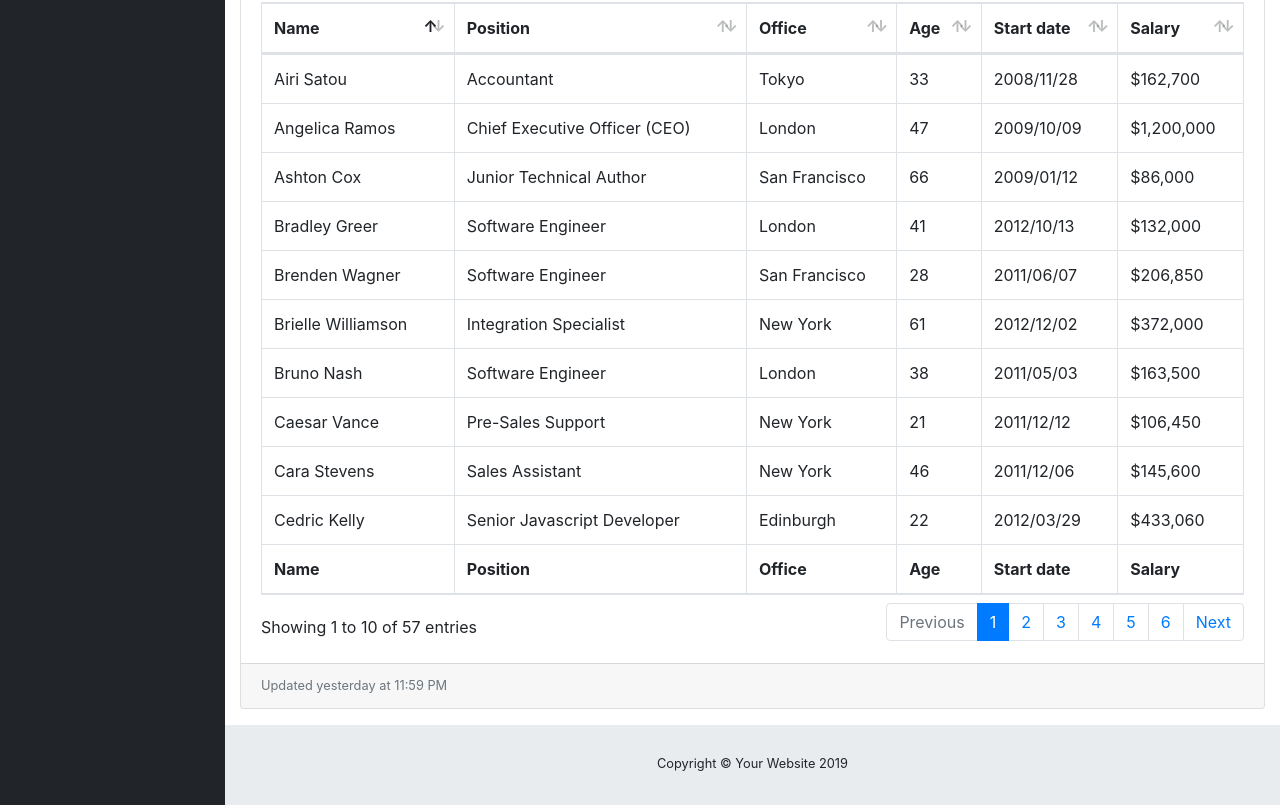
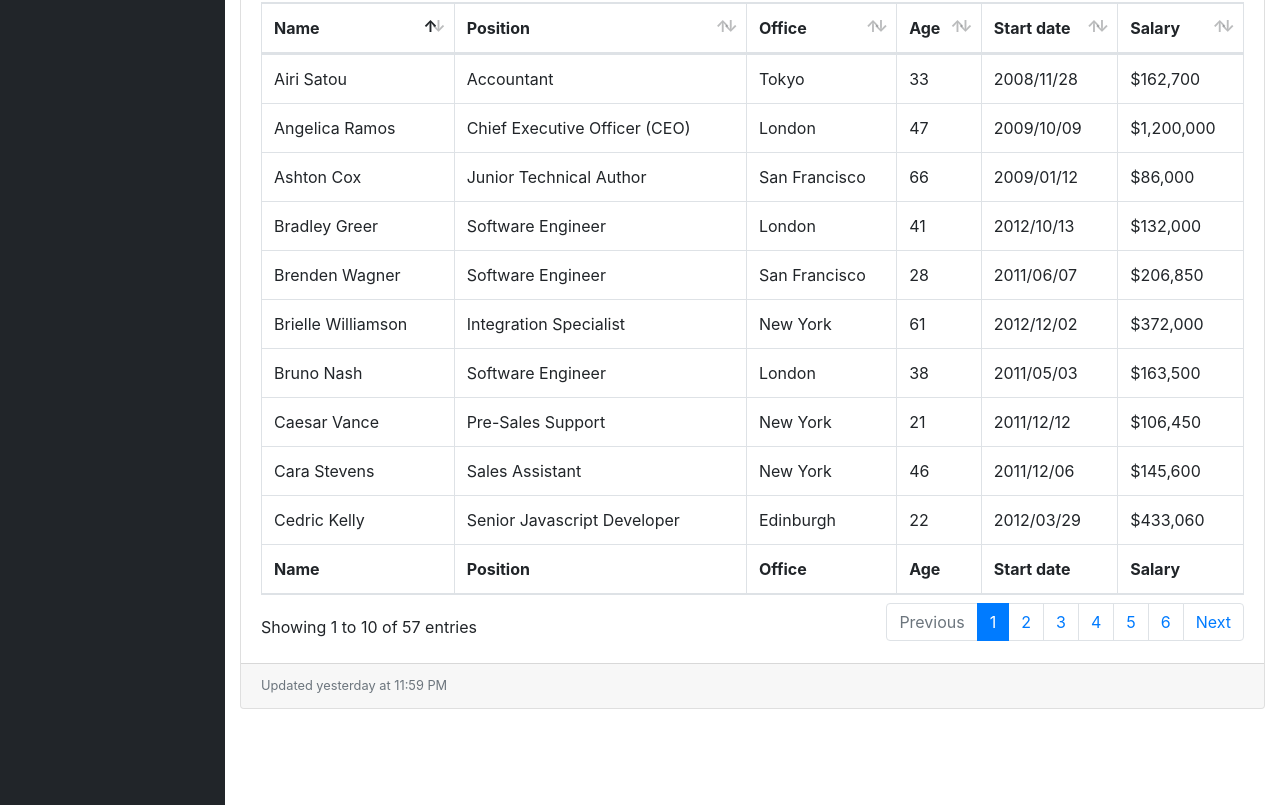
Before and after one commit to Carlosc23/admin, a website with bundled scripts: page index.html in a window 1280 px wide. Shown: the part 929-1734 px from the top of the page. Built offline with nearby package versions, Linux system fonts and the light colour scheme.

Commit message:
fix: drop unnecessary things

```diff
--- a/index.html
+++ b/index.html
@@ -26,7 +26,7 @@
 
   <nav class="navbar navbar-expand navbar-dark bg-dark static-top">
 
-    <a class="navbar-brand mr-1" href="index.html">Start Bootstrap</a>
+    <a class="navbar-brand mr-1" href="index.html">ALP ADMIN</a>
 
     <button class="btn btn-link btn-sm text-white order-1 order-sm-0" id="sidebarToggle" href="#">
       <i class="fas fa-bars"></i>
@@ -679,14 +679,7 @@
       </div>
       <!-- /.container-fluid -->
 
-      <!-- Sticky Footer -->
-      <footer class="sticky-footer">
-        <div class="container my-auto">
-          <div class="copyright text-center my-auto">
-            <span>Copyright © Your Website 2019</span>
-          </div>
-        </div>
-      </footer>
+
 
     </div>
     <!-- /.content-wrapper -->
```
